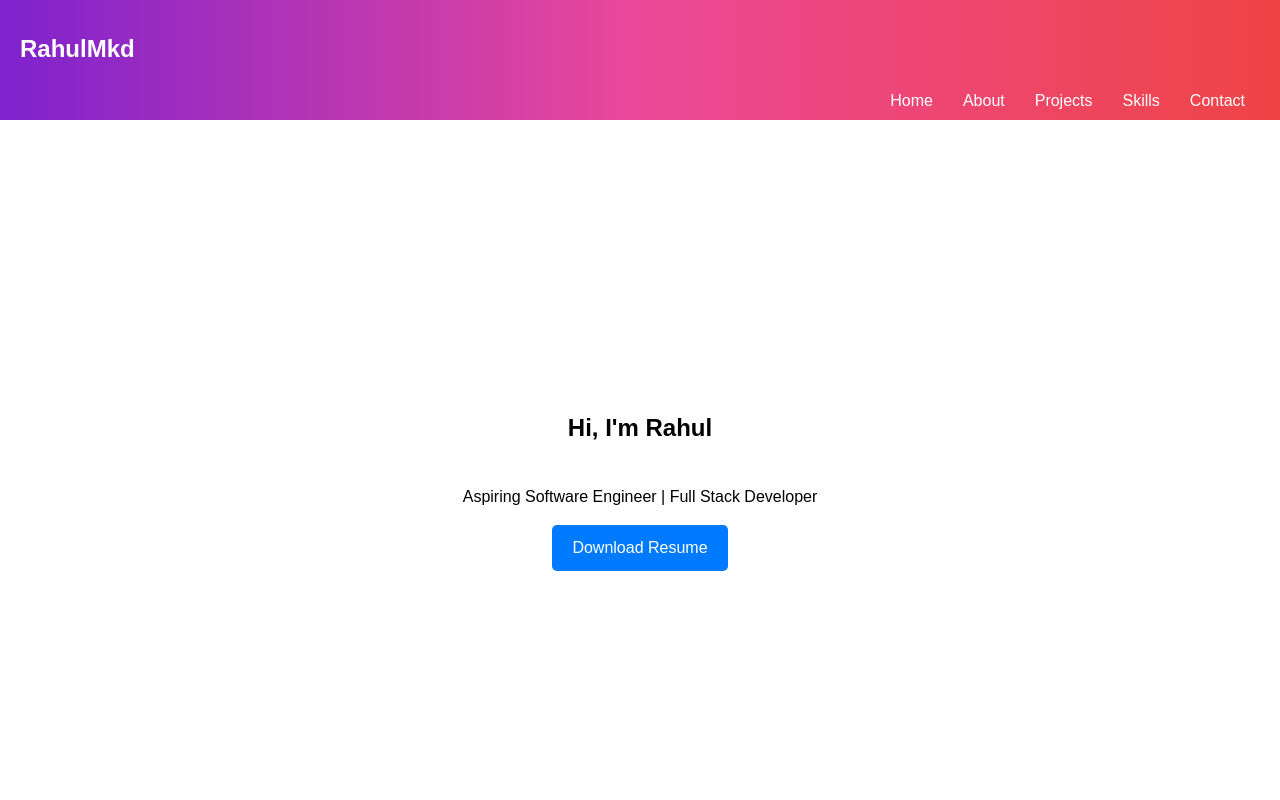
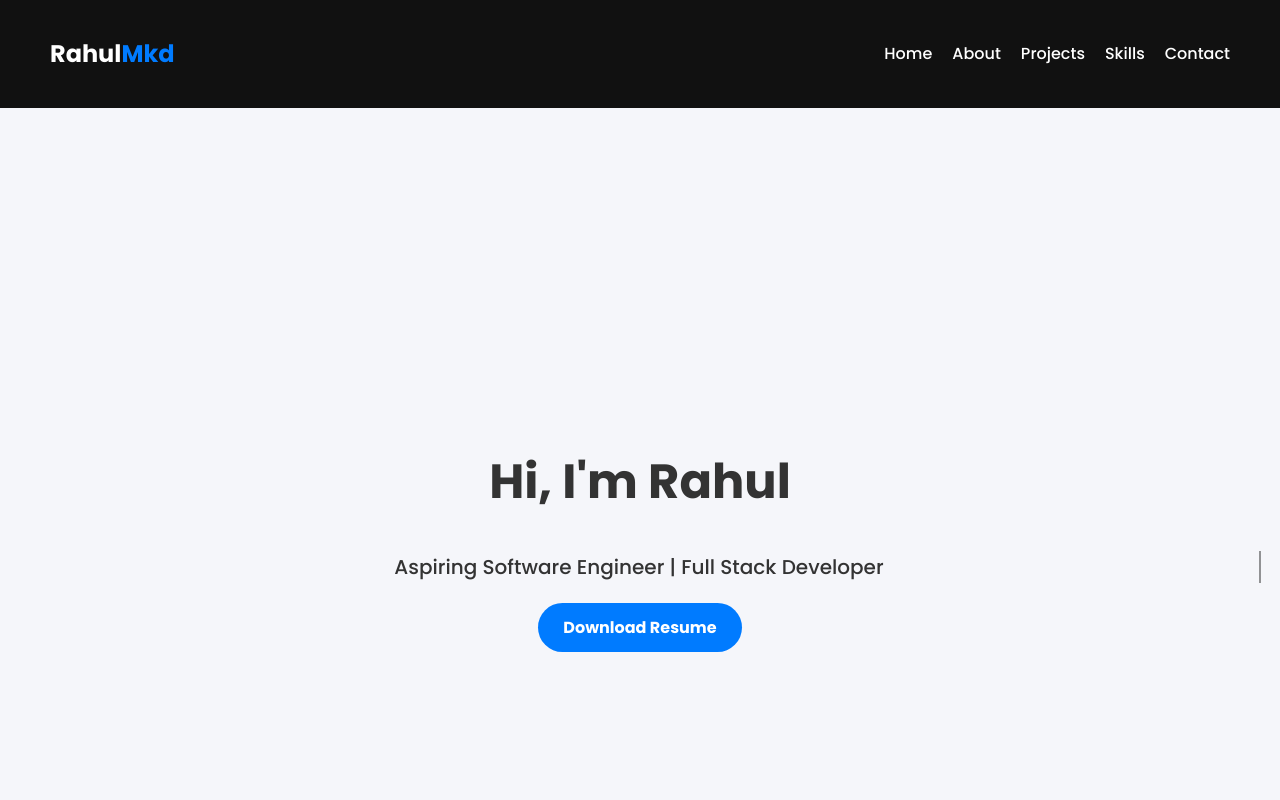
Before and after one commit to Rahulmkd/Portfolio, a plain HTML site: page index.html in a window 1280 px wide. Shown: the top 800 px of the page. Drawn offline with Linux system fonts and the light colour scheme.

Commit message:
Update style.css

```diff
--- a/style.css
+++ b/style.css
@@ -1,34 +1,58 @@
 body {
-    font-family: Arial, sans-serif;
+    font-family: 'Poppins', sans-serif;
     margin: 0;
     padding: 0;
     line-height: 1.6;
+    background: #f5f6fa;
+    color: #333;
 }
 
 header {
-  background: linear-gradient(to right, #7e22ce, #ec4899, #ef4444);
+    background: #111;
     color: #fff;
-    height: 100px;
-    padding: 10px 20px;
+    padding: 15px 50px;
+    position: sticky;
+    top: 0;
+    z-index: 1000;
+}
 
+header nav {
+    display: flex;
+    justify-content: space-between;
+    align-items: center;
+}
+
+header .logo {
+    font-size: 24px;
+    font-weight: 700;
+}
+
+header .logo span {
+    color: #007bff;
 }
 
 header nav ul {
     list-style: none;
     display: flex;
-    justify-content: flex-end;
-
+    gap: 20px;
 }
 
-header nav ul li {
-    margin: 0 15px;
 
-}
+
 
 header nav ul li a {
     color: #fff;
     text-decoration: none;
+    font-weight: 500;
+    transition: color 0.3s;
 }
+
+header nav ul li a:hover {
+    color: #007bff;
+    text-decoration: underline;
+}
+
+/* Hero */
 
 .hero {
     height: 90vh;
@@ -37,12 +61,66 @@ header nav ul li a {
     justify-content: center;
     align-items: center;
     text-align: center;
+    /* background: linear-gradient(135deg, #007bff, #00d4ff);
+    color: white; */
 }
 
+.hero h1 {
+    font-size: 48px;
+    margin-bottom: 10px;
+}
+
+
+.typing {
+    font-size: 20px;
+    margin-bottom: 20px;
+    border-right: 2px solid #333;
+    white-space: nowrap;
+    overflow: hidden;
+    width: 0;
+    animation: typing 4s steps(40, end) forwards, blink 0.7s infinite;
+
+}
+
+@keyframes typing {
+    from {
+        width: 0;
+    }
+
+    to {
+        width: 100%;
+    }
+}
+
+@keyframes blink {
+    50% {
+        border-color: transparent
+    }
+}
+
+/* Button */
 .btn {
     background: #007bff;
     color: #fff;
-    padding: 10px 20px;
+    padding: 12px 25px;
     text-decoration: none;
-    border-radius: 5px;
+    border-radius: 30px;
+    font-weight: bold;
+    transition: 0.3s;
 }
+
+.btn:hover {
+    background: #fff;
+    color: #007bff;
+}
+
+/* About Sections */
+section {
+    padding: 60px 20px;
+    text-align: center;
+}
+
+h2 {
+    margin-bottom: 20px;
+    font-size: 32px;
+}
```
